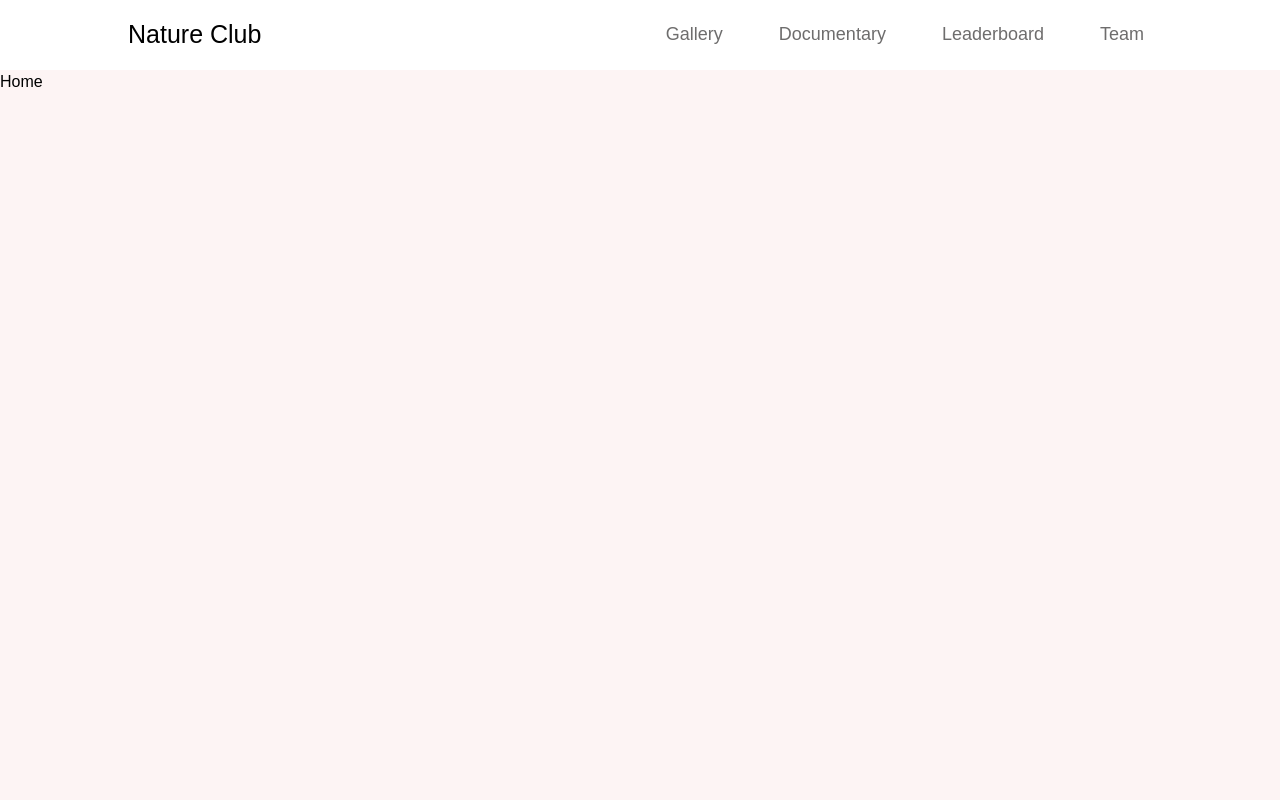
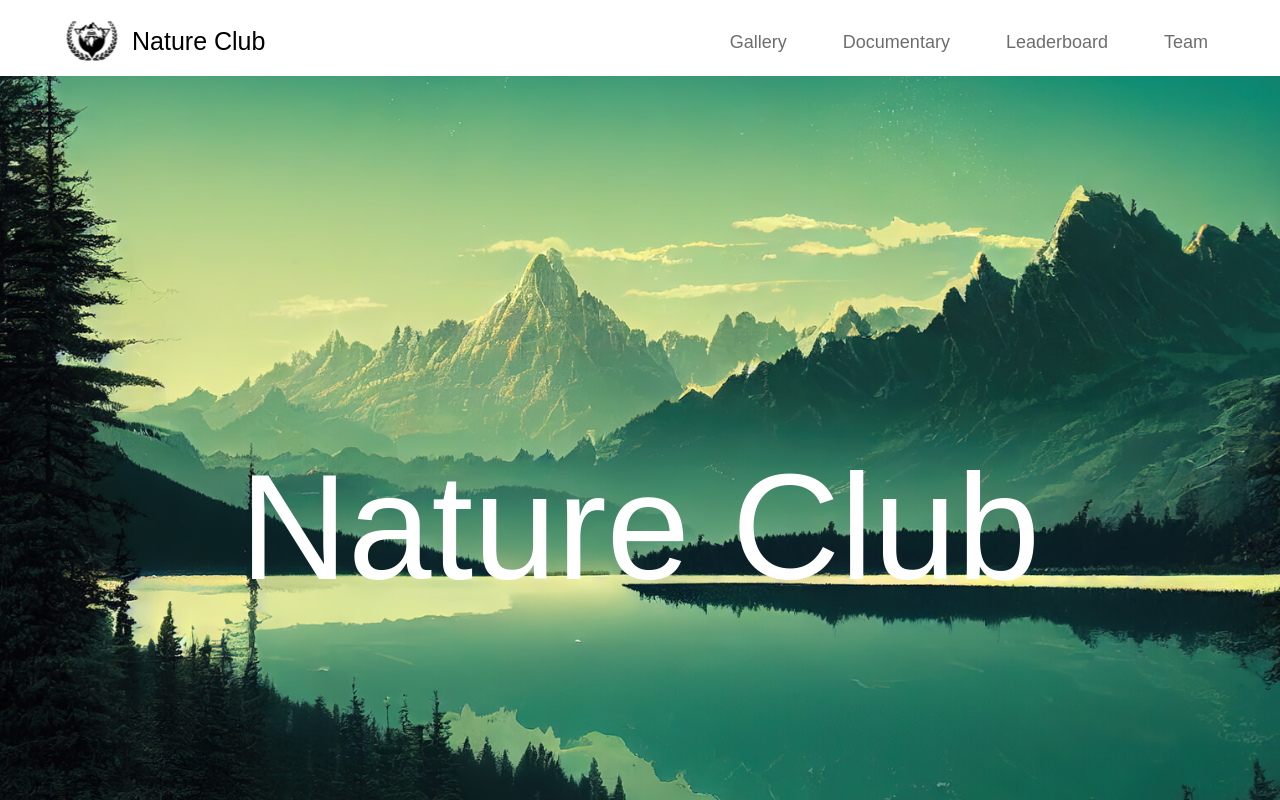
Before and after one commit to darkars33/Nature-Club, a React (Vite) app: page / in a window 1280 px wide. Built offline with nearby package versions, Linux system fonts and the light colour scheme.

Commit message:
create the home page

```diff
--- a/src/Components/Navbar.jsx
+++ b/src/Components/Navbar.jsx
@@ -4,14 +4,15 @@ import {navLink} from "../Constants/data";
 import menu from "../assets/menu.svg";
 import close from "../assets/close.svg";
 import { IoMdClose, IoIosMenu } from "react-icons/io";
+import logo from "../assets/logo.svg";
 
 const Navbar = () =>{
           const [show, setShow] = useState(false);
           return (
                     <>
-                              <nav className="w-full flex items-center py-4 top-0 z-20 bg-white ">
-                                        <div className="w-full flex justify-between items-center max-w-[80%] mx-auto bg-white">
-                                                  <Link to='/'><h2 className="bg-white text-[25px] font-medium">Nature Club</h2></Link>
+                              <nav className="w-full fixed flex items-center pt-2 top-0 z-20 bg-white ">
+                                        <div className="w-full flex justify-between items-center max-w-[90%] mx-auto bg-white">
+                                                  <Link to='/' className="bg-white flex items-center gap-3"><img src={logo} alt="club-logo" className="bg-white w-14 h-14 mb-3 ms:w-10 ms:h-10"/><h2 className="bg-white text-[25px] font-medium md:text-[20px]">Nature Club</h2></Link>
                                                   <div className="flex items-center gap-10 bg-white ms:gap-1 md:hidden">
                                                             {navLink.map((item, index)=>{
                                                                       return(
@@ -28,7 +29,9 @@ const Navbar = () =>{
                                                                                                     <Link to={item.id} key={index} className="mx-2 text-[#6e6d6d] hover:text-[#000] bg-white text-[15px] p-2 rounded-sm">{item.title}</Link>
                                                                                           )
                                                                                 })}
-                                                                      </div>}
+                                                                      </div>
+                                                            }
+
                                                         </div>
                                                   </div>
                                         </div>
--- a/src/Pages/Home.jsx
+++ b/src/Pages/Home.jsx
@@ -1,11 +1,25 @@
 import React from "react";
+import homeScreen from "../assets/homeScreen.svg";
 
-const Home = () =>{
-          return(
-                    <>
-                              <h1>Home</h1>
-                    </>
-          )
-}
+const Home = () => {
+          const backgroundImage= {
+                    backgroundImage: `url(${homeScreen})`,
+                    backgroundRepeat: "none",
+                    backgroundSize: "cover",backgroundPosition: "center",
+                    innerHeight: "full",
+                    innerWidth: "full",
+          }
+
+  return (
+    <>
+      <div
+        className="w-full h-[100vh] flex justify-center align-middle items-center"
+        style={backgroundImage}
+      >
+          <h1 data-text="Nature Club" className="text-white text-[150px] absolute bottom-[160px] ms:text-[100px] ms:bottom-[150px] xs:text-[50px] xs:bottom-[180px]">Nature Club</h1>
+      </div>
+    </>
+  );
+};
 
 export default Home;
--- a/src/index.css
+++ b/src/index.css
@@ -6,6 +6,19 @@
   margin: 0;
   padding: 0;
   box-sizing: border-box;
-  background-color: #fdf4f4;
+  /* background-color: #fdf4f4; */
   font-family: Arial, Helvetica, sans-serif;
 }
+.club{
+  content: attr(data-text);
+  position: absolute;
+  top: 0;
+  left: 0;
+  transform-origin: bottom;
+  transform: rotate(180deg);
+  line-height: 0.865em;
+  background: linear-gradient(0deg, #fff 0, transparent 80%);
+  -webkit-background-clip: text;
+  color: transparent;
+  opacity: 0.5;
+}
--- a/tailwind.config.js
+++ b/tailwind.config.js
@@ -20,6 +20,7 @@ export default {
 
       'sm': {'min': '800px'},
       // => @media (max-width: 639px) { ... }
+      'xs': {'max': '559px'},
     }
   },
   plugins: [],
```
Also changed, not shown: src/assets/homeScreen.svg (added), src/assets/logo.svg (added).
